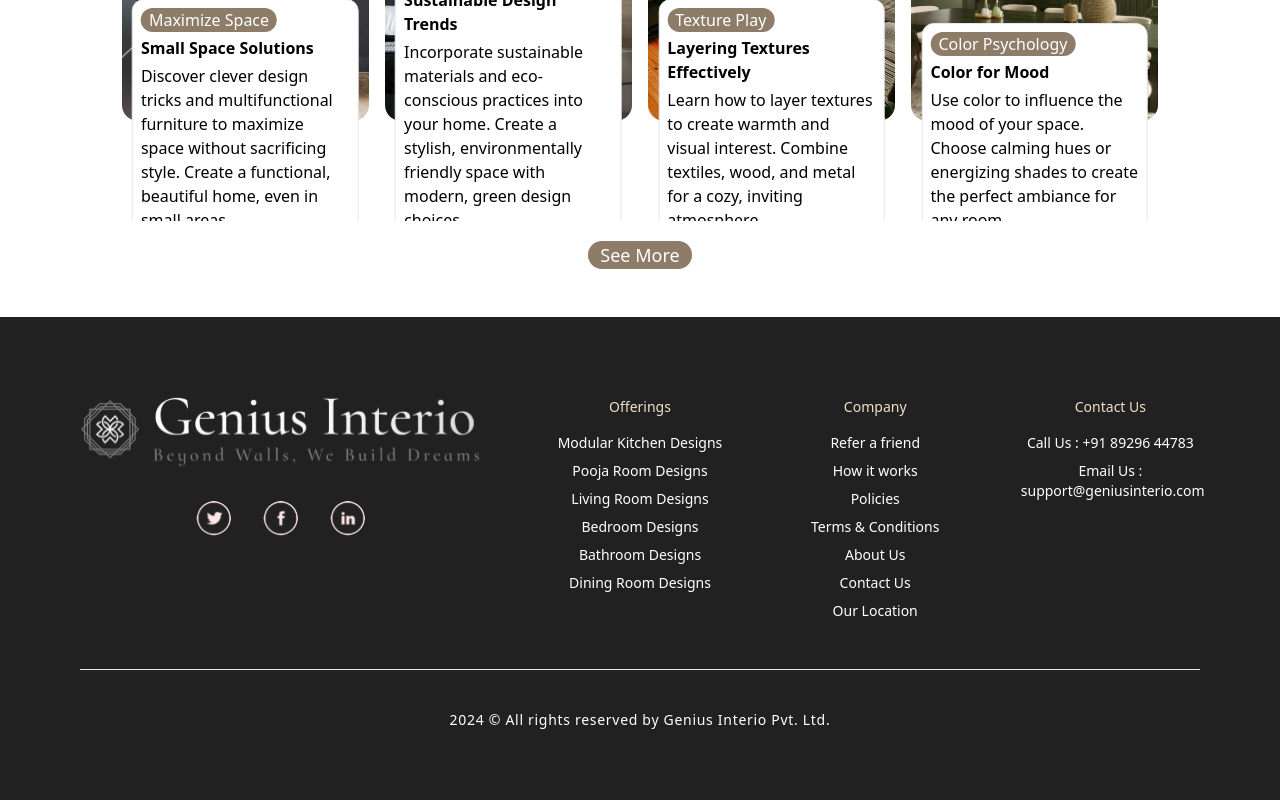
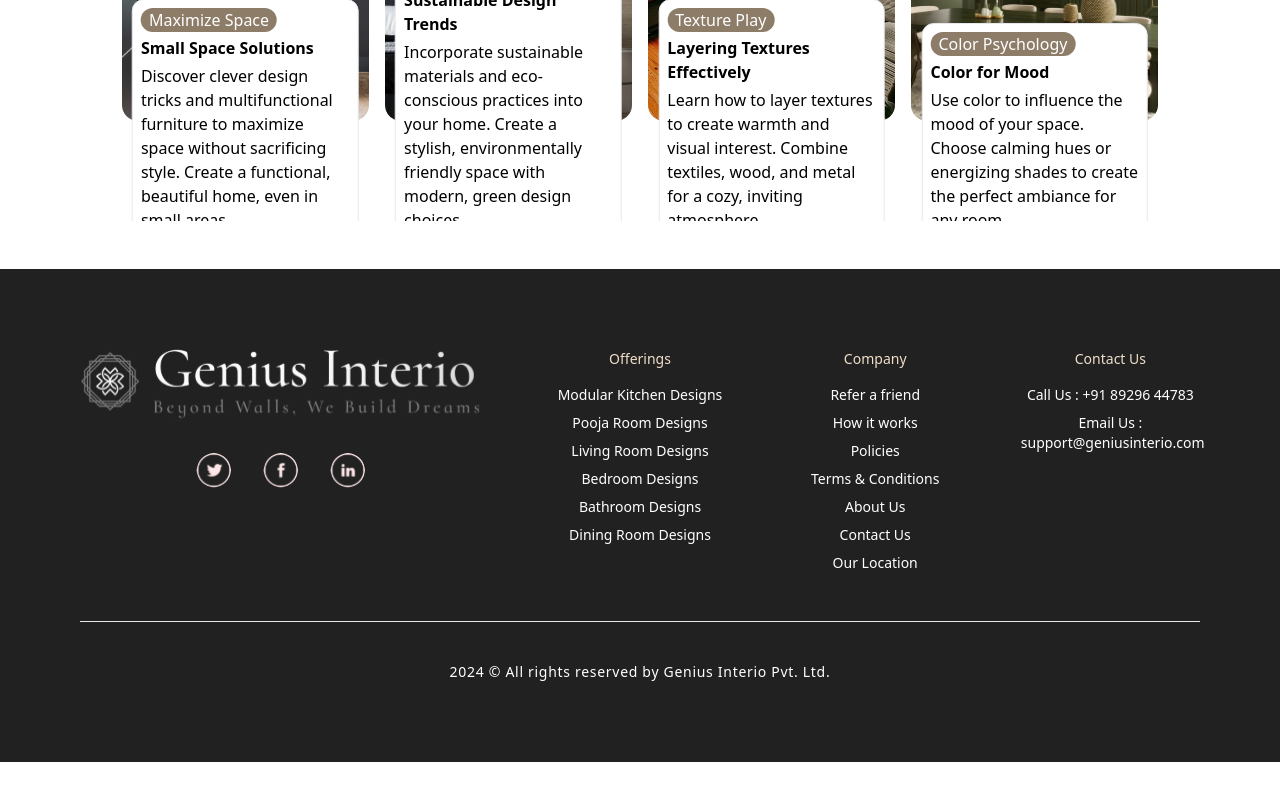
Before and after one commit to SOURAV-AT-GITHUB/Genius-Interio, a React (Vite) app in the folder frontend/: page / in a window 1280 px wide. Shown: the part 5918-6718 px from the top of the page. After the commit the page ends 6680 px from the top, so only its background shows below. Built offline with nearby package versions, Linux system fonts and the light colour scheme; no server answers.

Commit message:
see more button removed for now

```diff
--- a/frontend/src/pages/Home/sections/Blogs.jsx
+++ b/frontend/src/pages/Home/sections/Blogs.jsx
@@ -50,9 +50,10 @@ export default function Blogs() {
           </div>
         ))}
       </div>
-      <button className="text-lg px-3 text-white bg-primary rounded-2xl">
+      {/* <button className="text-lg px-3 text-white bg-primary rounded-2xl">
         See More
-      </button></div>
+      </button> */}
+      </div>
     </section>
   );
 }
```
